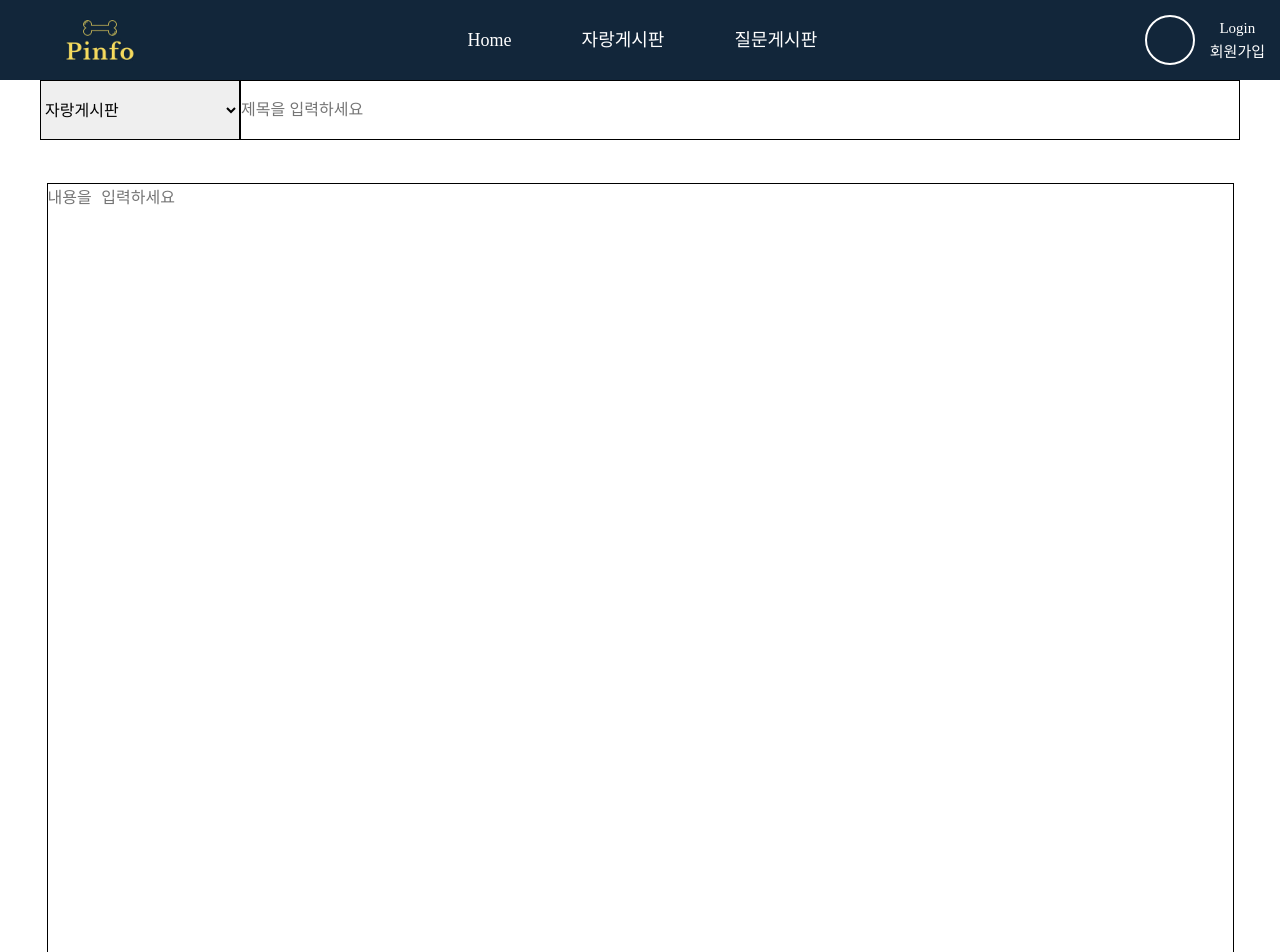
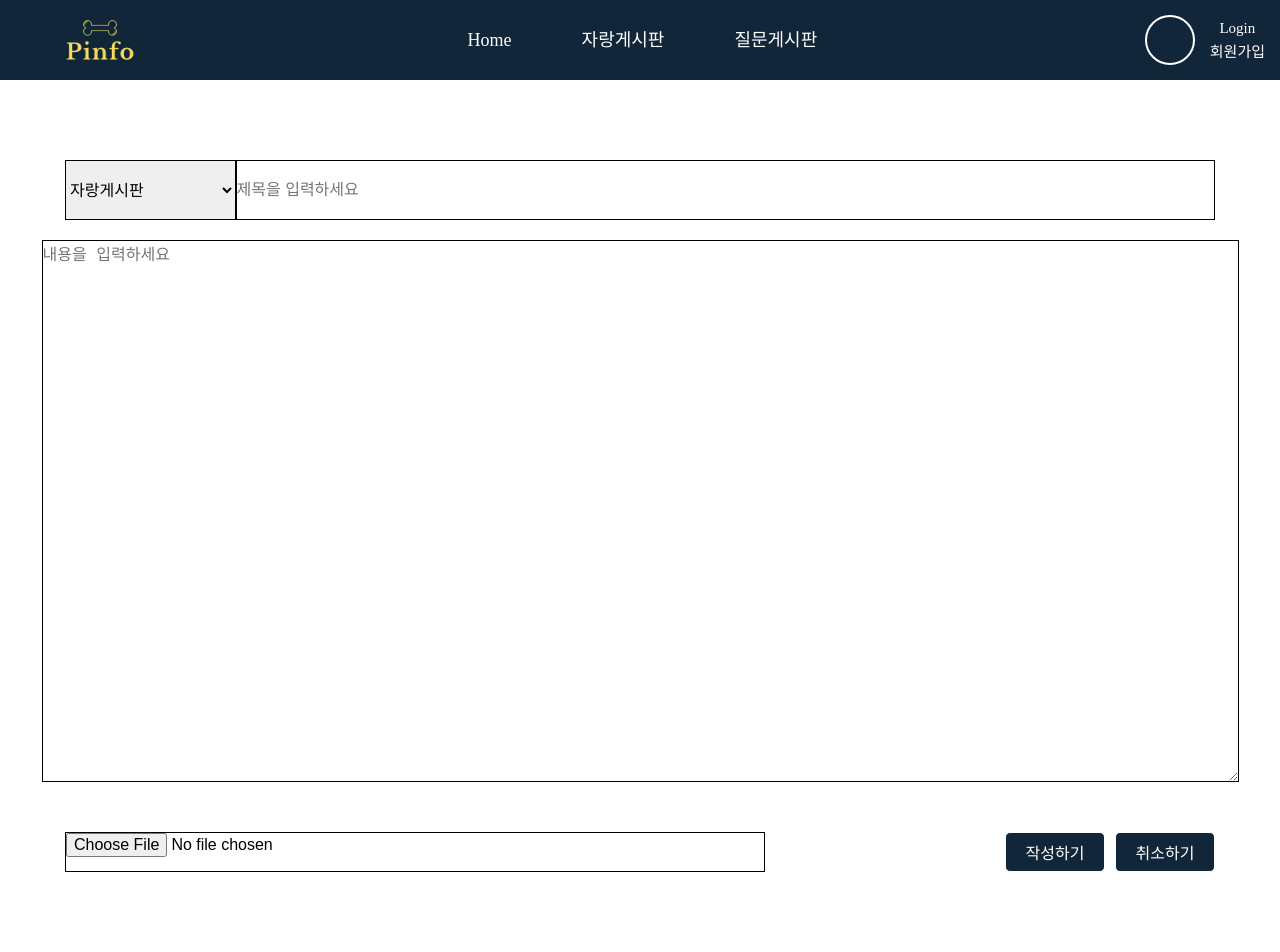
Before and after one commit to DHyeonJ/React_NewsFeed, a React (Create React App) app: page /postWrite in a window 1280 px wide. Shown: the top 952 px of the page. Built offline with nearby package versions, Linux system fonts and the light colour scheme.

Commit message:
feat: 게시글 작성 폼 생성

```diff
--- a/src/pages/PostWrite.jsx
+++ b/src/pages/PostWrite.jsx
@@ -7,44 +7,71 @@ function PostWrite() {
     <>
       <Header />
       <StLayout>
-        <StInputTitle>
-          <form>
-            <StSelect>
-              <option>자랑게시판</option>
-              <option>질문게시판</option>
-            </StSelect>
-            <StInput placeholder="제목을 입력하세요"></StInput>
-          </form>
-        </StInputTitle>
-        <div>
-          <textarea placeholder="내용을 입력하세요" rows="50" cols="117"></textarea>
-        </div>
-        <input type="file"></input>
-        <div>
-          <button>작성하기</button>
-          <button>작성하기</button>
-        </div>
+        <StForm>
+          <StSelect>
+            <option>자랑게시판</option>
+            <option>질문게시판</option>
+          </StSelect>
+          <StInput placeholder="제목을 입력하세요"></StInput>
+        </StForm>
+        <textarea placeholder="내용을 입력하세요" rows="30" cols="118"></textarea>
+        <PostBottom>
+          <AddImg type="file"></AddImg>
+          <ButtonArea>
+            <Button>작성하기</Button>
+            <Button>취소하기</Button>
+          </ButtonArea>
+        </PostBottom>
       </StLayout>
     </>
   );
 }
 
 export default PostWrite;
-const StInputTitle = styled.div`
+const ButtonArea = styled.div`
+  margin-left: 100px;
+`;
+const Button = styled.button`
+  width: 100px;
+  height: 40px;
+  margin-left: 10px;
+  background-color: #12263a;
+  color: white;
+  border-radius: 5px;
+`;
+
+const PostBottom = styled.div`
+  margin-top: 50px;
+  margin-bottom: 150px;
+  width: 1150px;
   display: flex;
-  width: 1200px;
-  height: 103px;
+  flex-direction: row;
+  justify-content: space-between;
+  /* align-items: center; */
+`;
+
+const AddImg = styled.input`
+  width: 700px;
+  height: 40px;
+`;
+
+const StForm = styled.form`
+  display: flex;
+  flex-direction: row;
+  width: 1150px;
+  height: 80px;
 `;
 const StSelect = styled.select`
   width: 200px;
   height: 60px;
 `;
 const StInput = styled.input`
-  width: 1000px;
+  width: 100%;
   height: 60px;
 `;
 
 const StLayout = styled.div`
+  margin-top: 80px;
   width: 100%;
   height: 100%;
   display: flex;
```
